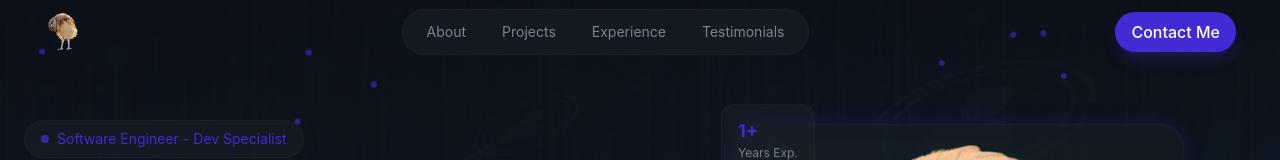
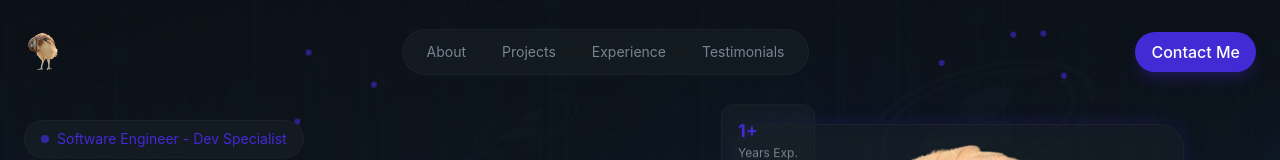
Before and after one commit to Esperant06/portfolio, a React (Vite) app: page / in a window 1280 px wide. Shown: the top 160 px of the page. Built offline with nearby package versions, Linux system fonts and the light colour scheme.

Commit message:
effet lors de scroll de la page dans le menu

```diff
--- a/src/layout/Navbar.tsx
+++ b/src/layout/Navbar.tsx
@@ -1,6 +1,6 @@
 import logo from "@/assets/logo.png";
 import Button from "../components/Button";
-import { useState } from "react";
+import { useEffect, useState } from "react";
 import ButtonMenu from "../components/ButtonMenu";
 
 const NavLinks = [
@@ -11,8 +11,20 @@ const NavLinks = [
 ]
 export const Navbar = () => {
     const [isMobileMenuOpen, setIsMobileMenuOpen] = useState(false);
+    const [isScrolled, setIsScrolled] = useState(false);
+
+    useEffect(() => {
+        const handleScroll = () =>{
+            setIsScrolled(window.scrollY > 50);
+        }
+
+        window.addEventListener("scroll", handleScroll);
+
+        return () => window.removeEventListener("scroll", handleScroll);
+    })
+
     return (
-        <header className="fixed top-0 left-0 right-0 bg-transparent px-5 z-50">
+        <header className={`fixed top-0 left-0 right-0 ${isScrolled ? "glass-strong py-3" : "bg-transparent py-5"} z-50`}>
             <nav className="container mx-auto px-6 flex items-center justify-between h-16">
                 <a href="#">
                     <img src={logo} alt="Logo" className="h-10 mr-4" />
```
